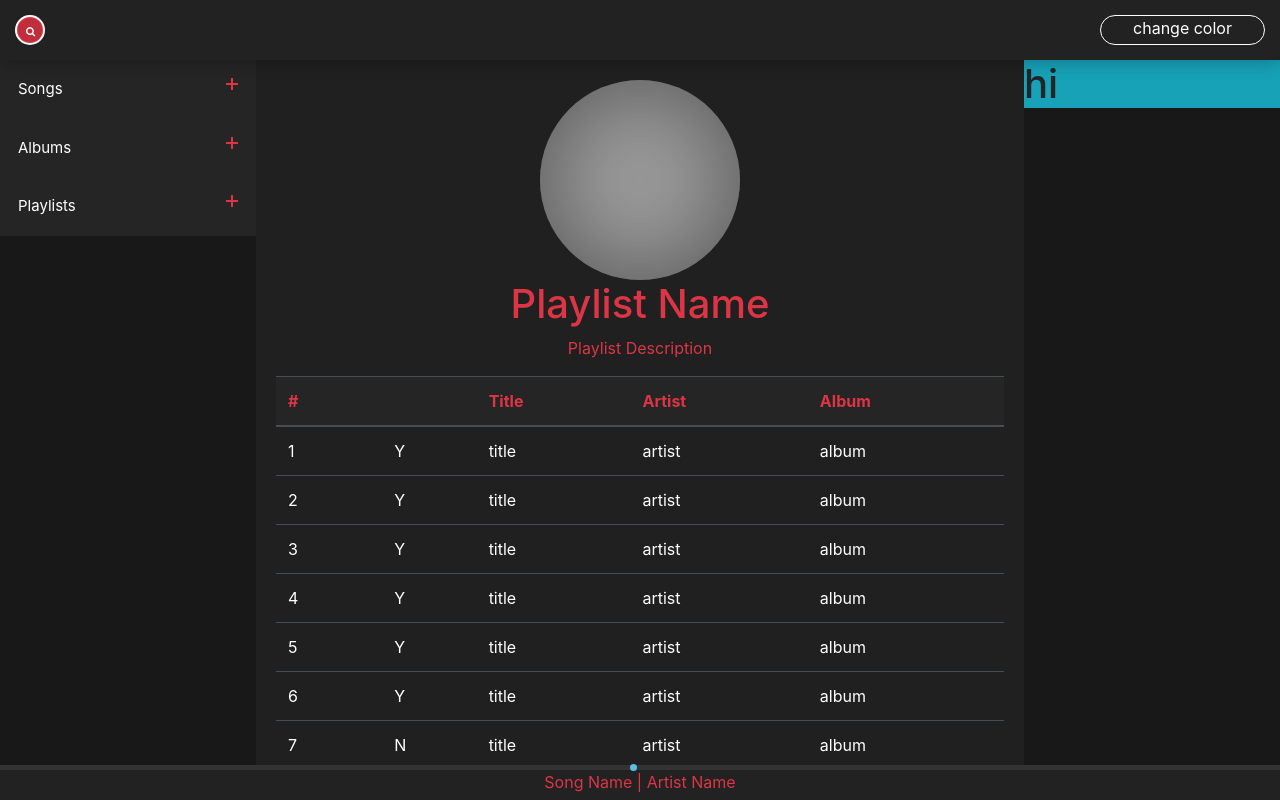
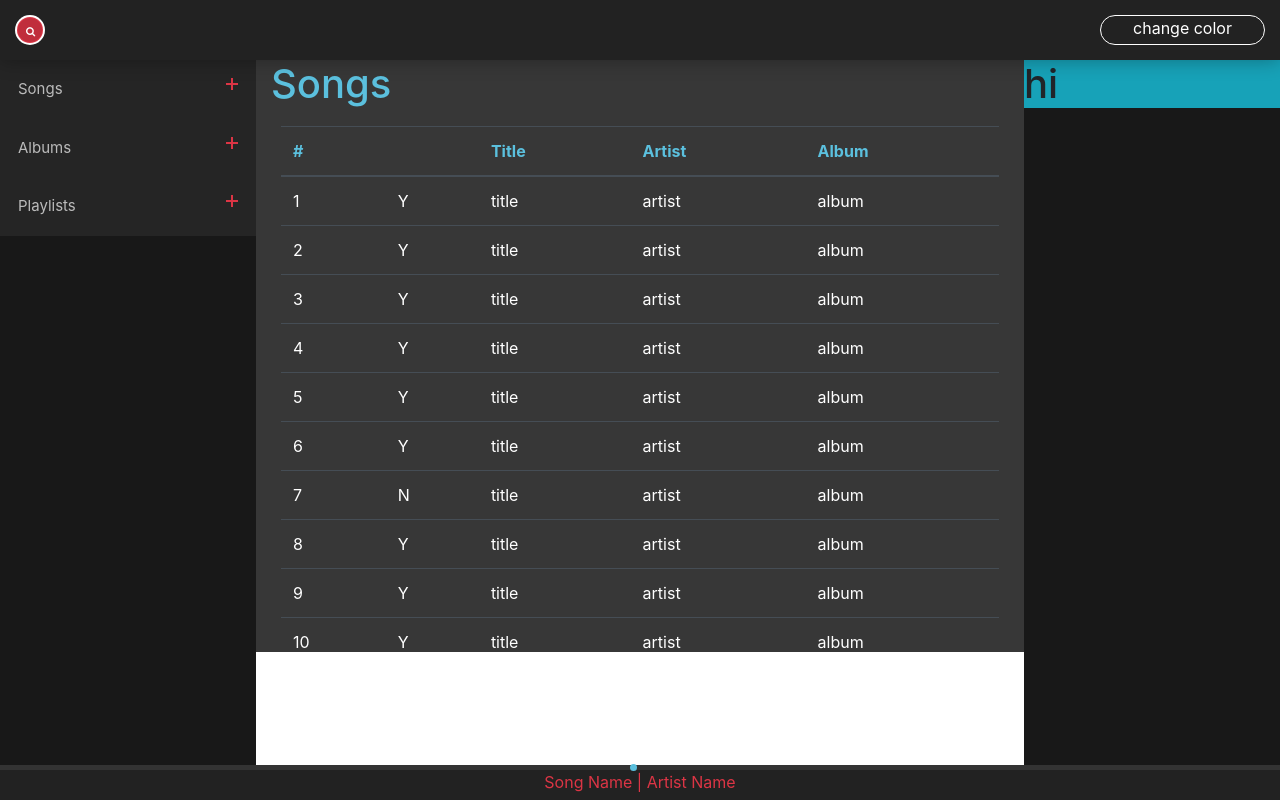
Before and after one commit to amir78729/vue-music-player, a Vue app: page / in a window 1280 px wide. Built offline with nearby package versions, Linux system fonts and the light colour scheme; grey boxes are pictures that could not be loaded.

Commit message:
add routers

```diff
--- a/src/App.vue
+++ b/src/App.vue
@@ -16,8 +16,9 @@
 
     <div class="middle d-flex">
       <div class="side " id="west"><app-left-panel :color="this.currentColor"></app-left-panel></div>
-      <div id="center" class=""><app-playlist-page :color="this.currentColor"></app-playlist-page></div>
-<!--      <div id="center"><app-center></app-center></div>-->
+
+<!--      <div id="center" class=""><app-playlist-page :color="this.currentColor"></app-playlist-page></div>-->
+      <div id="center" class=""><router-view :color="this.currentColor"></router-view></div>
       <div class="side " id="east"><app-right-panel :color="this.currentColor"></app-right-panel></div>
     </div>
 
--- a/src/components/Footer.vue
+++ b/src/components/Footer.vue
@@ -2,7 +2,7 @@
   <div class="footer-empty" :style="{color: color, borderColor: color}">
     <div class="footer ">
       <div style="position: absolute; top:  -18px; width: 100%;">
-        <input type="range" min="1" max="100" value="50" class="slider" id="timeline">
+        <input type="range" min="1" max="100" value="50" class="slider" id="timeline" :style="{borderColor: color}">
       </div>
         <div class="footer-items-demo" >
           <p>{{currentSongName}} | {{currentSongArtist}}</p>
@@ -17,11 +17,11 @@
               </div>
             </div>
             <div class="buttons container align-content-center col-lg-6 col-md-8 col-sm-8 col-xs-8" align="center">
-              <button class="btn" id="shuffle":style="{borderColor: color }"></button>
-              <button class="btn" id="prev"   :style="{borderColor: color }"></button>
-              <button class="btn" id="play"   :style="{borderColor: color }"></button>
-              <button class="btn" id="next"   :style="{borderColor: color }"></button>
-              <button class="btn" id="repeat" :style="{borderColor: color }"></button>
+              <button class="btn" id="shuffle":style="{borderColor: color, boxShadow: color }"></button>
+              <button class="btn" id="prev"   :style="{borderColor: color, boxShadow: color }"></button>
+              <button class="btn" id="play"   :style="{borderColor: color, boxShadow: color }"></button>
+              <button class="btn" id="next"   :style="{borderColor: color, boxShadow: color }"></button>
+              <button class="btn" id="repeat" :style="{borderColor: color, boxShadow: color }"></button>
             </div>
             <div class="col-lg-3 col-md-2 col-sm-1 col-xs-2" style="float: right; position: relative">
               <footer-volume></footer-volume>
@@ -147,6 +147,8 @@
     background-size: 40%;
     background-position: center;
     background-repeat: no-repeat;
+    box-shadow: none;
+    outline: none;
 
 
   }
@@ -160,14 +162,9 @@
     /*width: 54px;*/
     position: center;
     transition: all .3s;
-    box-shadow: 0 0 5px 0 #5bc0de;
-    z-index: 2;
+    box-shadow: 0 0 50px 0 #00000066;
+    /*z-index: 2;*/
   }
-  .timeline {
-    height: 5px;
-    background-color: red;
-  }
-
 
   /* The slider itself */
   .slider {
@@ -200,7 +197,7 @@
   .slider::-webkit-slider-thumb:hover {
     width: 9px; /* Set a specific slider handle width */
     height: 9px; /* Slider handle height */
-    box-shadow: 0 0 10px 0 #5bc0de;
+    box-shadow: 0 0 10px 0 #ffffff88;
     transition: all .2s;
   }
 
@@ -214,7 +211,7 @@
   .slider::-moz-range-thumb:hover {
     width: 9px; /* Set a specific slider handle width */
     height: 9px; /* Slider handle height */
-    box-shadow: 0 0 10px 0 #5bc0de;
+    box-shadow: 0 0 10px 0 #ffffff88;
     transition: all .2s;
   }
   .song-info {
--- a/src/components/Header.vue
+++ b/src/components/Header.vue
@@ -65,7 +65,7 @@
     opacity: 0;
     transform: rotateX(90deg);
     position: absolute;
-    top: 5px;
+    top: 0px;
     right: 15px;
     transition: all .5s ease-in-out;
   }
@@ -81,9 +81,7 @@
     transition: all .5s ease-in-out;
     top: 15px;
   }
-  .color-palette{
 
-  }
   .color-palette .color-button{
     height: 30px;
     width: 30px;
--- a/src/components/LeftPanel.vue
+++ b/src/components/LeftPanel.vue
@@ -28,7 +28,7 @@
 <!--      </div>-->
 <!--    </div>-->
     <div class="accordion-panel">
-      <button id="songs-button" class="btn accordion">
+      <button id="songs-button" class="btn accordion" :style="{borderColor: color}">
         <div class="right-icon"><div :style="{backgroundColor: color}" class="line1"  ></div><div :style="{backgroundColor: color}" class="line2"></div></div>
         Songs
       </button>
@@ -38,7 +38,7 @@
     </div>
 
     <div class="accordion-panel">
-      <button id="albums-button" class="btn accordion">
+      <button id="albums-button" class="btn accordion" :style="{borderColor: color}">
         <div class="right-icon"><div :style="{backgroundColor: color}" class="line1"  ></div><div :style="{backgroundColor: color}" class="line2"></div></div>
         Albums</button>
       <div id="albums" class="">
@@ -47,7 +47,7 @@
     </div>
 
     <div class="accordion-panel">
-      <button id="playlists-button" class="btn accordion">
+      <button id="playlists-button" class="btn accordion" :style="{borderColor: color}">
         <div class="right-icon"><div :style="{backgroundColor: color}" class="line1"  ></div><div :style="{backgroundColor: color}" class="line2"></div></div>
         Playlists</button>
       <div id="playlists" class="">
@@ -75,7 +75,7 @@
 <style>
   .accordion {
     background-color: #252525;
-    color: white;
+    color: #BBBBBB;
     cursor: pointer;
     padding: 18px;
     width: 100%;
@@ -85,23 +85,24 @@
     font-size: 15px;
     transition: all .4s;
     border-radius: 0;
-    box-shadow: 0 0 0 0 #5bc0de inset;
+    box-shadow: 0 0 0 0 inset;
 
   }
 
   .active, .accordion:hover {
     background-color: #232323;
-    color: #5bc0de;
+    color: white;
     transition: all .4s;
   }
 
   .accordion:focus{
     border: none;
     outline: none;
-    box-shadow: 3px 0 0px 0px #5bc0de inset;
-    color: #5bc0de;
+    box-shadow: 0px 0 0px 0px  inset;
+    color: white;
     background-color: #373737;
     transition: all .4s;
+    border-left: solid  2px;
   }
   .panel {
     padding: 0 18px;
--- a/src/router/index.js
+++ b/src/router/index.js
@@ -1,15 +1,20 @@
 import Vue from 'vue'
 import Router from 'vue-router'
-import Header from '@/components/Header'
+import PlaylistPage from '../components/PlaylistPage'
+import center from '../components/center'
 
 Vue.use(Router)
 
 export default new Router({
   routes: [
     {
+      path: '/playlist',
+      name: 'playlist',
+      component: PlaylistPage
+    },{
       path: '/',
-      name: 'Header',
-      component: Header
-    }
+      name: 'home',
+      component: center
+    },
   ]
 })
```
